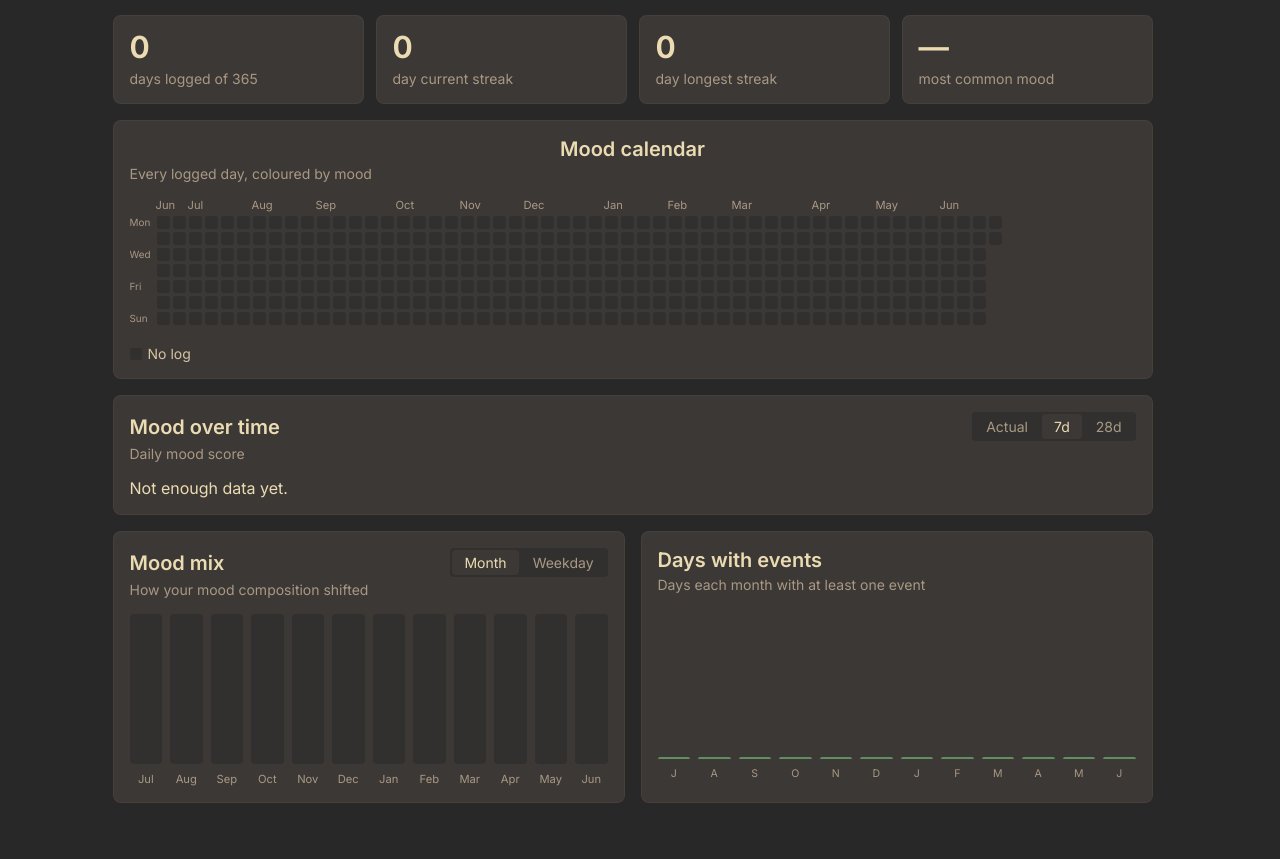
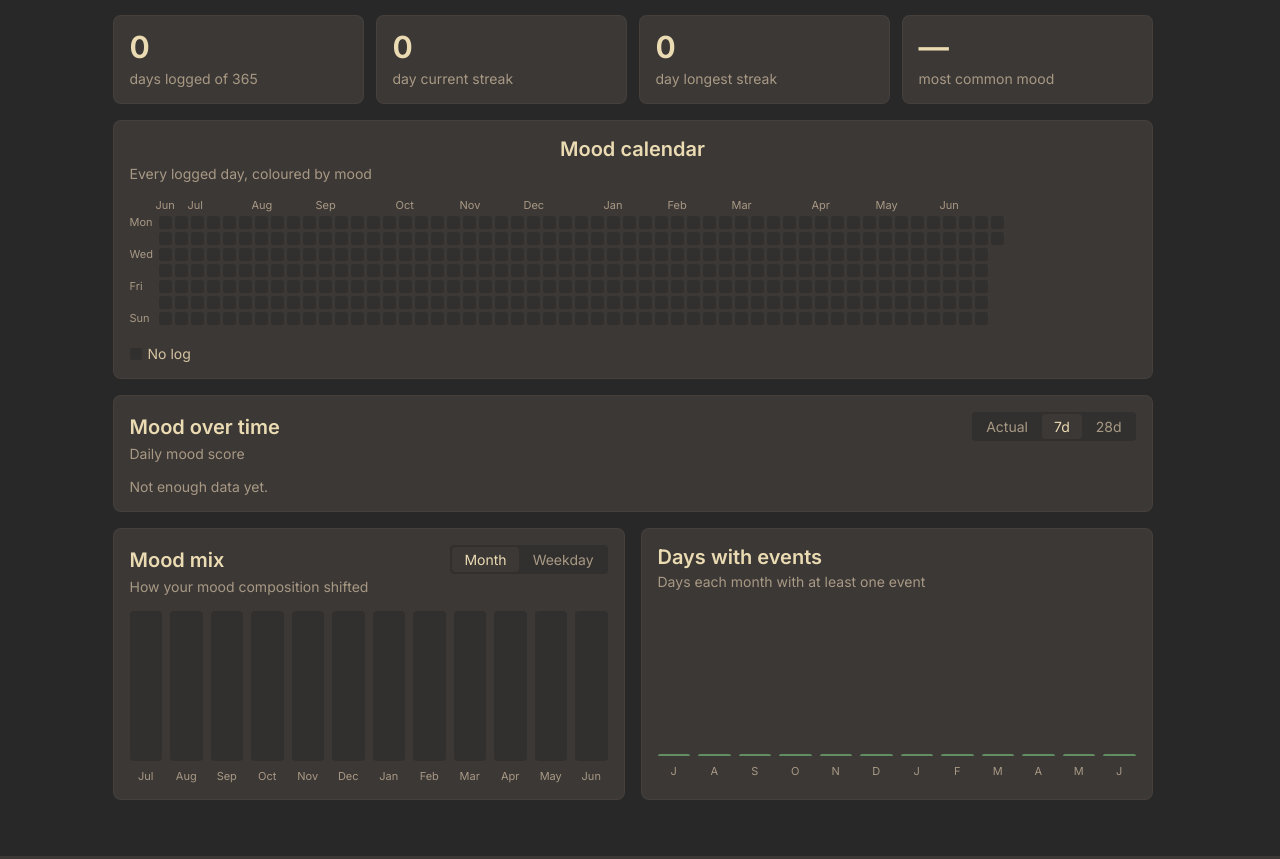
Before and after one commit to ego-alt/calendar, a Flask app: page /stats in a window 1280 px wide. Shown: the part 147-1006 px from the top of the page. Run offline with Flask 3, Linux system fonts and the light colour scheme; the visitor is signed in with stand-in values (Sample User, id 1); data that the repository does not hold is empty.

Commit message:
fix/adjust stats page font sizes

```diff
--- a/static/css/stats.css
+++ b/static/css/stats.css
@@ -21,9 +21,9 @@
 /* heatmap */
 .st-hm-scroll { overflow-x: auto; padding-bottom: var(--space-2); }
 .st-hm-months { display: grid; grid-auto-flow: column; gap: 3px; margin-left: 26px; margin-bottom: 4px; }
-.st-hm-months span { font-size: 0.7rem; color: var(--color-text-muted); }
+.st-hm-months span { font-size: var(--text-xs); color: var(--color-text-muted); }
 .st-hm-body { display: flex; gap: 6px; }
-.st-hm-dows { display: grid; grid-template-rows: repeat(7, 13px); gap: 3px; font-size: 0.62rem; color: var(--color-text-muted); }
+.st-hm-dows { display: grid; grid-template-rows: repeat(7, 13px); gap: 3px; font-size: var(--text-xs); color: var(--color-text-muted); }
 .st-hm-dows span { line-height: 13px; }
 .st-hm-grid { display: grid; grid-auto-flow: column; grid-template-rows: repeat(7, 13px); gap: 3px; }
 .st-cell { width: 13px; height: 13px; border-radius: 3px; background: var(--color-bg-inset); }
@@ -36,12 +36,12 @@
 .st-stack { display: grid; gap: var(--space-2); align-items: end; height: 150px; }
 .st-stack .col { display: flex; flex-direction: column-reverse; height: 100%; border-radius: var(--radius-sm); overflow: hidden; background: var(--color-bg-inset); }
 .st-stack .seg { width: 100%; }
-.st-stack-labels { display: grid; gap: var(--space-2); margin-top: var(--space-2); font-size: 0.7rem; color: var(--color-text-muted); text-align: center; }
+.st-stack-labels { display: grid; gap: var(--space-2); margin-top: var(--space-2); font-size: var(--text-xs); color: var(--color-text-muted); text-align: center; }
 
 /* events per month */
 .st-ev { display: grid; grid-template-columns: repeat(12, minmax(0, 1fr)); gap: var(--space-2); align-items: end; height: 150px; }
 .st-ev .col { background: var(--color-accent); border-radius: var(--radius-sm) var(--radius-sm) 0 0; opacity: 0.85; min-height: 2px; }
-.st-ev-labels { display: grid; grid-template-columns: repeat(12, minmax(0, 1fr)); gap: var(--space-2); margin-top: var(--space-2); font-size: 0.66rem; color: var(--color-text-muted); text-align: center; }
+.st-ev-labels { display: grid; grid-template-columns: repeat(12, minmax(0, 1fr)); gap: var(--space-2); margin-top: var(--space-2); font-size: var(--text-xs); color: var(--color-text-muted); text-align: center; }
 
 /* mood mix toggle */
 .st-mix-header { display: flex; align-items: center; justify-content: space-between; margin-bottom: var(--space-1); }
@@ -64,6 +64,9 @@
 .st-tline { stroke: var(--color-accent); stroke-width: 2; fill: none; stroke-linejoin: round; stroke-linecap: round; }
 .st-tdot { fill: var(--color-accent); }
 .st-tlabel { font-size: 10px; fill: var(--color-text-muted); font-family: var(--font-sans); }
+/* Empty state for charts with too little data (e.g. the trend's "Not enough
+   data yet."), matching the muted caption styling used elsewhere. */
+.st-empty { color: var(--color-text-muted); font-size: var(--text-sm); }
 
 @media (max-width: 640px) {
     .st-tiles { grid-template-columns: repeat(2, 1fr); }
@@ -71,6 +74,8 @@
     /* Shrink the type to sit in line with the calendar page on phones, where its
        h1 drops to --text-lg and the desktop sizes here read oversized. */
     .st-header h1 { font-size: var(--text-lg); }
-    .st-tile .n { font-size: 1.4rem; }
+    /* Keep the hero stat below the page title (text-lg = 20px) so the header
+       stays the largest element; the bold weight keeps the number prominent. */
+    .st-tile .n { font-size: 1.15rem; }
     .st-card h2 { font-size: var(--text-base); }
 }
--- a/static/css/structural.css
+++ b/static/css/structural.css
@@ -21,6 +21,7 @@
     --radius-pill: 9999px;  /* pills, circular dots */
 
     /* Type scale */
+    --text-xs: 0.6875rem;   /* 11px — micro labels (chart axes) */
     --text-sm: 0.875rem;    /* 14px — captions, secondary */
     --text-base: 1rem;      /* 16px — body */
     --text-lg: 1.25rem;     /* 20px — h2, emphasis */
```
